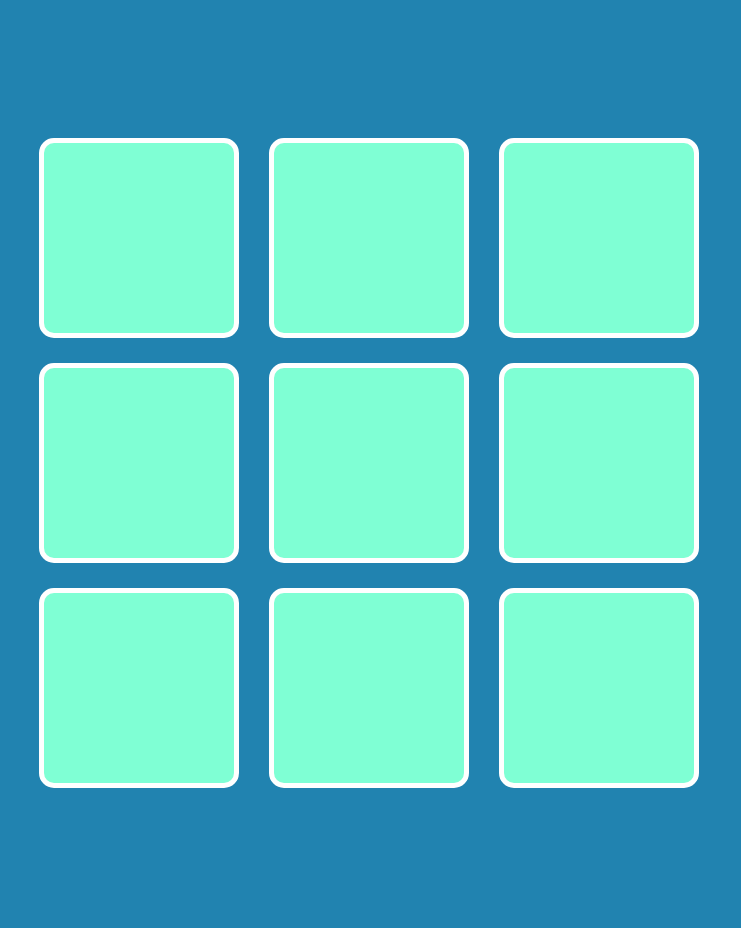
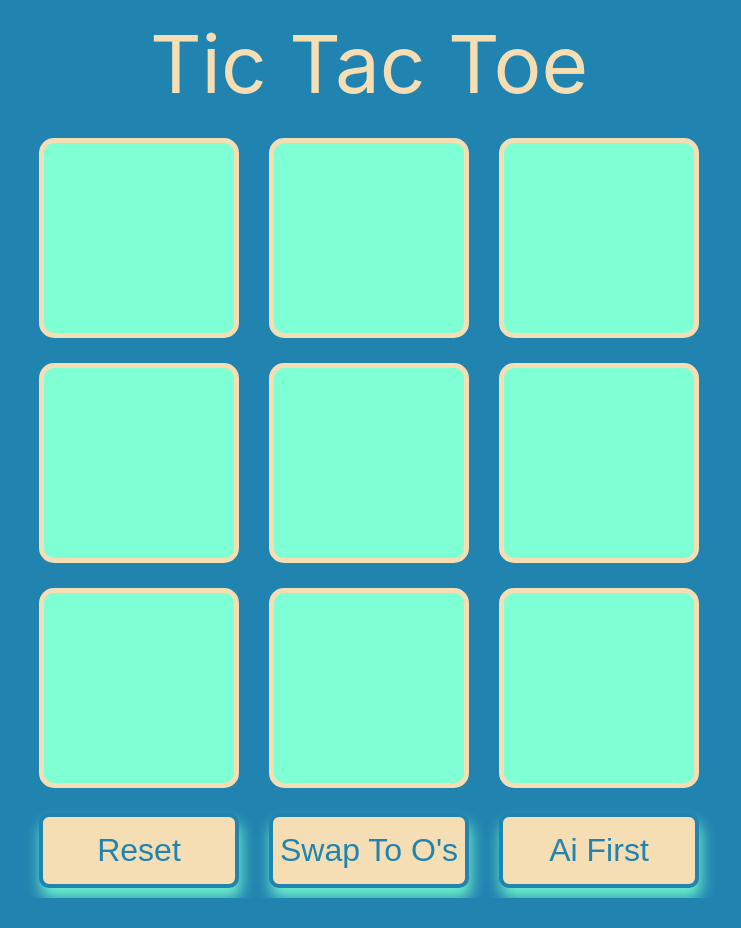
Before and after one commit to Krestle80/vueTicTacToe, a Vue app: page / in a window 1280 px wide. Shown: the whole page, without its empty margins (271-1012 px from the left). After the commit the page ends 898 px from the top, so only its background shows below. Built offline with nearby package versions, Linux system fonts and the light colour scheme.

Commit message:
finished ai, added some buttons to change the game State

```diff
--- a/src/App.vue
+++ b/src/App.vue
@@ -1,26 +1,115 @@
 <script>
 import HelloWorld from './components/HelloWorld.vue'
+import BottomButton from './components/BottomButton.vue'
 import GameBoard from './components/GameBoard'
 export default {
   data() {return {
-    board : new GameBoard,
-    playerTac:"x"
-
+    playerTac:"x",
+    aiTac:"o",
+    board : new GameBoard(this.playerTac, this.aiTac),
+    winner: ''
   }
 
   },
   methods : {
-
-    threeInRow(player){
-        //verical rows
-        for(i =0; i<3; i++){
-          if(this.board.cells[i][0] === player && this.board.cells[i][1] && this.board.cells[i][2]){
-            return true
+    refresh(){
+        this.board = new GameBoard(this.playerTac, this.aiTac)
+        this.winner =''
+        this.$forceUpdate()
+    },
+    swapTacs(){
+      if(this.playerTac == 'x'){
+        this.playerTac = 'o'
+        this.aiTac = 'x'
+      }
+      else if(this.playerTac == 'o'){
+        this.playerTac = 'x'
+        this.aiTac = 'o'
+      }
+      for(let i = 0; i<3; i++){
+        for(let j = 0; j<3; j++){
+          if(this.board.cells[i][j] === "x"){
+            this.board.cells[i][j] = "o"
+          }
+          else if(this.board.cells[i][j] === "o"){
+            this.board.cells[i][j] = "x"
           }
         }
       }
+      this.$forceUpdate()
+    },
+    //places a tac and has the ai respond
+    placeTac(col, row){
+      //here to see if board is full
+      let checkFullBoard = () =>{
+        for(let i = 0; i<3; i++){
+          for(let j = 0; j<3; j++){
+            if(this.board.cells[i][j] === ""){
+              return false
+            }
+          }
+        }
+        return true
+      }
+      //prevents clicking tiles after a winner is picked
+      if(this.winner){
+        return
+      }
+      //places Tac where player clicked
+      this.board.claimTile(col, row, this.playerTac)
+      console.log(this.board.threeInRow(this.playerTac))
+      if(this.board.threeInRow(this.playerTac)){
+        this.winner = this.playerTac
+        console.log('w')
+        return
+      }
+      if(checkFullBoard())this.winner = 'none'
+      let miniMaxed = this.miniMax(this.board.copyBoard(), this.aiTac)
+      console.log(miniMaxed)
+      this.board.claimTile(Number(miniMaxed.move.col), Number(miniMaxed.move.row), this.aiTac)
+      console.log(miniMaxed)
+      this.$forceUpdate()
+      if(this.board.threeInRow(this.aiTac)){
+        this.winner = this.aiTac
+        return
+      }
+      if(checkFullBoard())this.winner = 'none'
+
+    },
+    miniMax(board, player, depth = 1){
+
+      if (board.threeInRow(this.playerTac)|| board.threeInRow(this.aiTac)) {
+        let swapSign = 1
+        if(board.threeInRow(this.playerTac)) swapSign -=2
+        console.log(board.scoreGameState())
+        return {
+          score: (100 + depth)*swapSign,
+          move: null
+        }
       }
 
+      let bestScore = player === this.aiTac ? -10000 : 10000;
+      let bestMove = {}
+      let moves = board.getMoves()
+      for(let i= 0; i < moves.length; i++){
+        let move = moves[i]
+        let copy = board.copyBoard()
+        copy.claimTile(move.col, move.row, player)
+        let score = this.miniMax(copy,player === this.aiTac ? this.playerTac: this.aiTac, depth + 1 ).score
+        if((player === this.aiTac && bestScore < score)||(player === this.playerTac && bestScore > score)){
+          bestScore = score
+          bestMove = moves[i]
+        }
+      }
+    return { move: bestMove, score: bestScore}
+    },
+    aiFirst(){
+      this.board.claimTile(1,1,this.aiTac)
+    }
+  },
+  components: {
+    BottomButton
+  }
 
 }
 
@@ -28,13 +117,20 @@ export default {
 </script>
 
 <template>
+  <div id="outerShell">
+    <div id="titleHolder">
 
-  <main class = "gameBoard">
-
+      <h1 v-if="winner === playerTac" class="title">You Win</h1>
+      <h1 v-else-if="winner === aiTac" class="title">You Lose</h1>
+      <h1 v-else-if="winner === 'none'" class="title">You Lose</h1>
+      <h1 v-else class="title">Tic Tac Toe</h1>
+    </div>
+    <main>
+      <div class = "gameBoard">
         <div class = "col1">
           <div class="tileHolder">
             <div v-for="(tile, index) in board.cells[0]" :key="index">
-        <button v-if="tile === ''" class = 'empty' @click="board.claimTile(0,index, playerTac)" >
+              <button v-if="tile === ''" class = 'empty' @click="placeTac(0,index)" >
               </button>
               <div v-else-if="tile === 'x'" class = 'x'>
                 <font-awesome-icon :icon="['fas', 'x']" size="6x" />
@@ -43,12 +139,13 @@ export default {
                 <font-awesome-icon :icon="['fas', 'o']" size="6x" />
               </div>
             </div>
+            <BottomButton @click="refresh" name="Reset"></BottomButton>
           </div>
         </div>
         <div class = "col2">
           <div class="tileHolder">
             <div v-for="(tile, index) in board.cells[1]" :key="index">
-        <button v-if="tile === ''" class = 'empty' @click="board.claimTile(1,index, playerTac)" >
+              <button v-if="tile === ''" class = 'empty' @click="placeTac(1,index)" >
               </button>
               <div v-else-if="tile === 'x'" class = 'x'>
                 <font-awesome-icon :icon="['fas', 'x']" size="6x" />
@@ -57,12 +154,14 @@ export default {
                 <font-awesome-icon :icon="['fas', 'o']" size="6x" />
               </div>
             </div>
+            <BottomButton v-if="playerTac === 'o'" @click="swapTacs" name="Swap To X's"></BottomButton>
+            <BottomButton v-else-if="playerTac === 'x'" @click="swapTacs" name="Swap To O's"></BottomButton>
           </div>
         </div>
         <div class = "col3">
           <div class="tileHolder">
             <div v-for="(tile, index) in board.cells[2]" :key="index">
-        <button v-if="tile === ''" class = 'empty' @click="board.claimTile(2,index, playerTac)" >
+              <button v-if="tile === ''" class = 'empty' @click="placeTac(2,index)" >
               </button>
               <div v-else-if="tile === 'x'" class = 'x'>
                 <font-awesome-icon :icon="['fas', 'x']" size="6x" />
@@ -71,10 +170,12 @@ export default {
                 <font-awesome-icon :icon="['fas', 'o']" size="6x" />
               </div>
             </div>
+            <BottomButton @click="aiFirst" name="Ai First"></BottomButton>
           </div>
         </div>
-
+      </div>
     </main>
+  </div>
 </template>
 
 <style>
@@ -86,9 +187,21 @@ export default {
   font-weight: normal;
   display: flex;
   justify-content: center;
-  margin-top: 10%;
 }
+#outerShell {
+  display: flex;
+  flex-direction: column;
+}
+#titleHolder {
+  display: flex;
+  justify-content: center;
+  height:20%;
 
+}
+.title{
+  font-size: 80px;
+  color:wheat
+}
 .gameBoard {
   width: 700px;
   height: 100%;
@@ -103,7 +216,7 @@ export default {
   width: 200px;
   margin-bottom: 25px;
   margin-bottom: 25px;
-  border: solid 5px white;
+  border: solid 5px wheat;
   border-radius: 15px;
 }
 .x{
--- /dev/null
+++ b/src/components/BottomButton.vue
@@ -0,0 +1,25 @@
+<script setup>
+    defineProps({
+        name : {
+            type:String,
+            required: true
+            }
+
+    })
+</script>
+<template>
+    <button class = "bottomButton" >{{name}}</button>
+</template>
+
+<style scoped>
+    .bottomButton{
+        width:200px;
+        height:75px;
+        border-radius: 10px;
+        background-color: wheat;
+        color:#2183b0;
+        box-shadow: 2px 10px 15px  rgb(111, 242, 203);
+        border: solid 4px #2183b0;
+        font-size: 32px;
+    }
+</style>
--- a/src/components/GameBoard.js
+++ b/src/components/GameBoard.js
@@ -1,10 +1,12 @@
 export default class GameBoard {
-    constructor(){
+  constructor(player, ai){
       this.cells = [
           ['','',''],
           ['','',''],
           ['','','']
       ]
+      this.playerTac = player
+      this.aiTac = ai
   }
   claimTile(col, id, player) {
 
@@ -12,6 +14,61 @@ export default class GameBoard {
       return
     }
     this.cells[col][id] = player
-        console.log(this.cells)
+  }
+  scoreGameState(){
+    let score = 0
+    if(this.threeInRow(this.playerTac)){
+      score -= 100
+    }
+    else if(this.threeInRow(this.aiTac)){
+      score += 100
+    }
+    return score
+  }
+  //player param = x or o
+  threeInRow(player){
+      //columns
+      for(let i = 0; i<3; i++){
+        if(this.cells[i][0] === player && this.cells[i][1] === player && this.cells[i][2] === player){
+          return true
         }
       }
+      //rows
+      for(let i = 0; i<3; i++){
+        if(this.cells[0][i] === player && this.cells[1][i] === player && this.cells[2][i] === player){
+          return true
+        }
+      }
+      //diagnals
+      if((this.cells[0][0] === player && this.cells[1][1] === player && this.cells[2][2] === player) ||(this.cells[0][2] === player && this.cells[1][1] === player && this.cells[2][0] === player)){
+        return true
+      }
+      return false
+  }
+  getMoves (){
+    let moves = []
+    for(let i = 0; i < 3; i++){
+      for(let j = 0; j<3; j++){
+        if(this.cells[i][j] === ''){
+          moves.push({col: i, row: j})
+        }
+      }
+    }
+    if(moves){
+      return moves
+    }
+    else return false
+  }
+  copyBoard(){
+    let copy = new GameBoard
+    for(let i = 0; i<3; i++){
+      for(let j = 0; j<3; j++){
+        copy.cells[i][j] = this.cells[i][j]
+      }
+    }
+    return copy
+  }
+  isGameOver(){
+    return this.getMoves === false || this.threeInRow('x') || this.threeInRow('y')
+  }
+}
```
Lines whose indentation alone changed are shown as unchanged.
